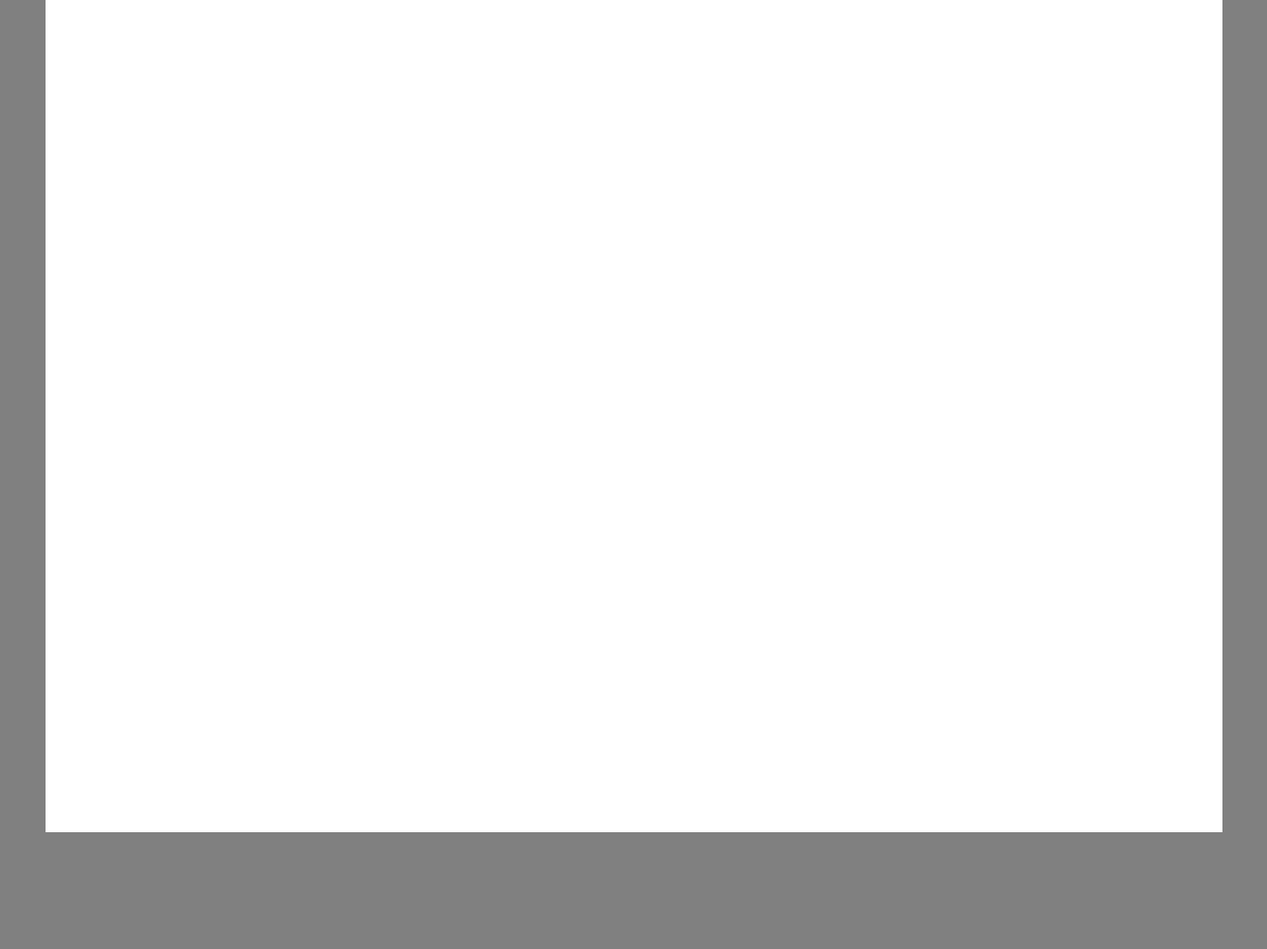
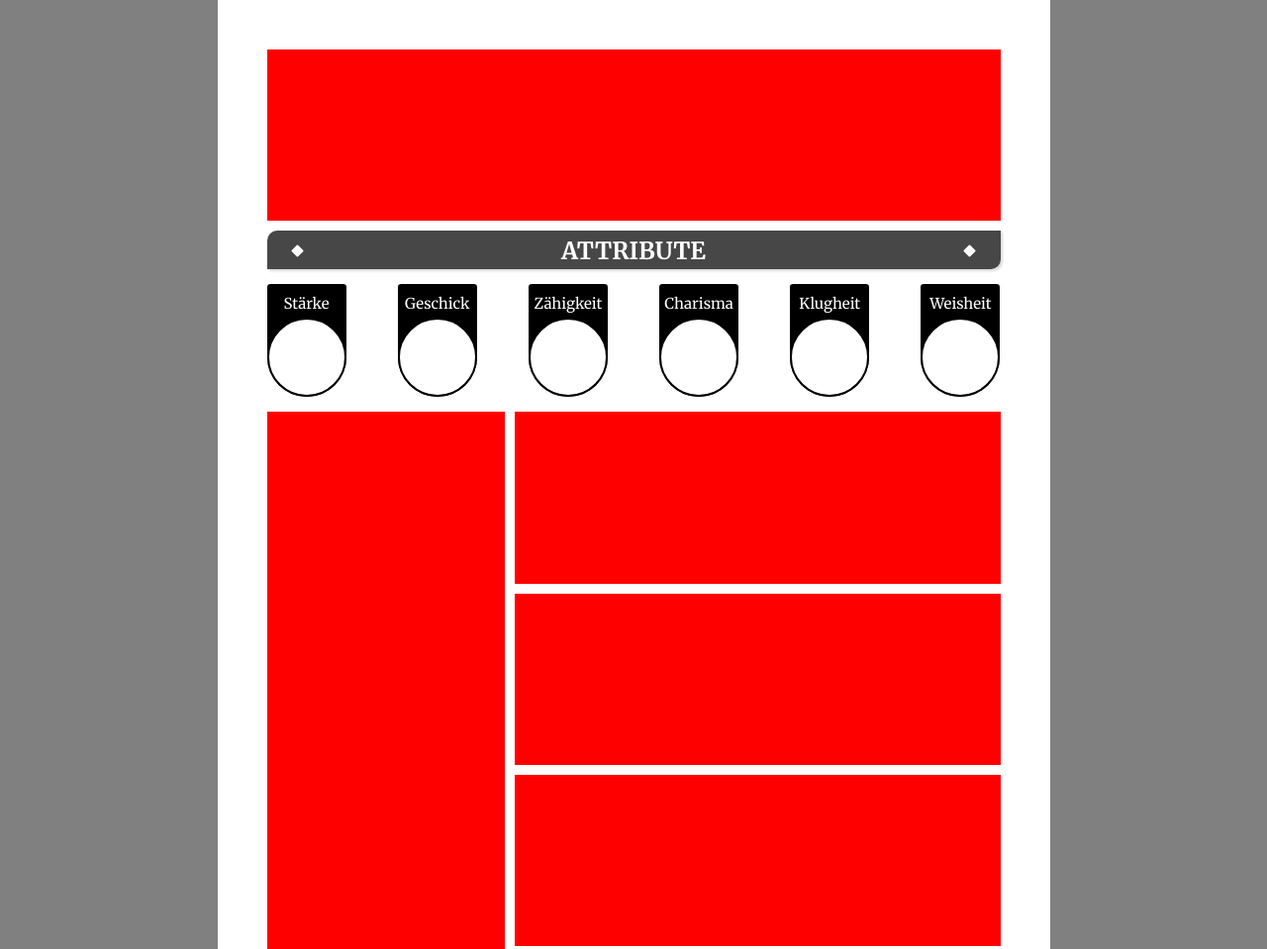
Before and after one commit to Paraldos/awheldenbogen, a website: page index.html in a window 1280 px wide. Shown: the top 959 px of the page at 99% size. Before the commit the page ends 841 px from the top, so only its background shows below. Drawn offline with Linux system fonts and the light colour scheme.

Commit message:
attribtue base styling

```diff
--- a/index.html
+++ b/index.html
@@ -3,7 +3,7 @@
   <head>
     <meta charset="UTF-8" />
     <meta name="viewport" content="width=device-width, initial-scale=1.0" />
-    <title>Dungeoncrawl</title>
+    <title>Heldenbogen</title>
     <style>
       @import url("https://fonts.googleapis.com/css2?family=Newsreader:ital,opsz,wght@0,6..72,200..800;1,6..72,200..800&display=swap");
       @import url("https://fonts.googleapis.com/css2?family=Work+Sans:ital,wght@0,100..900;1,100..900&display=swap");
@@ -19,8 +19,13 @@
   </head>
   <body>
     <main>
-      <div class="left"></div>
-      <div class="right"></div>
+      <div class="basics"></div>
+      <div class="attribute"></div>
+      <div class="fertigkeiten"></div>
+      <div class="inventar"></div>
+      <div class="talente"></div>
+      <div class="nachteile"></div>
+      <div class="merkmale"></div>
     </main>
   </body>
 </html>
--- a/main.js
+++ b/main.js
@@ -0,0 +1,30 @@
+let attribute = document.querySelector('.attribute')
+
+attribute.innerHTML = `
+    ${createHeader('Attribute', 'h1')}
+    <div class='attribute__content'>
+        ${createAttribute('Stärke')}
+        ${createAttribute('Geschick')}
+        ${createAttribute('Zähigkeit')}
+        ${createAttribute('Charisma')}
+        ${createAttribute('Klugheit')}
+        ${createAttribute('Weisheit')}
+    </div>
+`
+
+function createAttribute(title = '') {
+    return `
+    <div class='attribut'>
+        <p>${title}</p>
+        <div></div>
+    </div>`
+}
+
+function createHeader(title = '', type = 'h2') {
+    return `
+    <${type}>
+        <i class="fa-solid fa-diamond"></i>
+            ${title}
+        <i class="fa-solid fa-diamond"></i>
+    </${type}>`;
+}
--- a/styles/__styles.scss
+++ b/styles/__styles.scss
@@ -3,6 +3,8 @@
 @import "./elemente/input.scss";
 @import "./elemente/section.scss";
 @import "./elemente/main.scss";
+
+@import './attribute.scss';
 
 * {
     --color__text: rgb(0, 0, 0);
--- /dev/null
+++ b/styles/_attribute.scss
@@ -0,0 +1,31 @@
+.attribute {
+    grid-area: attribute;
+
+    &__content {
+      display: flex;
+      justify-content: space-between;
+    }
+  }
+
+.attribut {
+    display: flex;
+    flex-direction: column;
+    color: white;
+    background-color: black;
+    border-radius: 5px;
+    border-bottom-left-radius: 60px;
+    border-bottom-right-radius: 60px;
+
+    p {
+      text-align: center;
+      padding: 10px 0 5px 0;
+    }
+
+    div {
+      width: 80px;
+      height: 80px;
+      border: 2px solid black;
+      border-radius: 80px;
+      background-color: white;
+    }
+}
--- a/styles/elemente/_headings.scss
+++ b/styles/elemente/_headings.scss
@@ -9,6 +9,7 @@ h2 {
 
   padding: 5px;
   padding-bottom: 3px;
+  display: block;
 
   margin-bottom: var(--gap__medium);
 
--- a/styles/elemente/_main.scss
+++ b/styles/elemente/_main.scss
@@ -1,15 +1,51 @@
 main {
-  width: 1189px;
-  height: 841px;
+  height: 1189px;
+  width: 841px;
   margin: 0 auto;
   padding: 50px;
   background-color: var(--color__background);
 
   display: grid;
-  grid-template-columns: 1fr 1fr;
-  gap: var(--gap__big);
+  grid-template-rows: repeat(6, 1fr);
+  grid-template-columns: repeat(3, 1fr);
+  grid-template-areas:
+    'basics basics basics'
+    'attribute attribute attribute'
+    'fertigkeiten inventar inventar'
+    'fertigkeiten talente talente'
+    'fertigkeiten nachteile nachteile'
+    'fertigkeiten merkmale merkmale';
+  gap: 10px;
+}
 
-  display: grid;
-  grid-template-columns: 1fr 1fr;
-  gap: var(--gap__big);
+.basics {
+  grid-area: basics;
+  background-color: red;
 }
+
+
+
+.fertigkeiten {
+  grid-area: fertigkeiten;
+  background-color: red;
+}
+
+.inventar {
+  grid-area: inventar;
+  background-color: red;
+}
+
+.talente {
+  grid-area: talente;
+  background-color: red;
+}
+
+.nachteile {
+  grid-area: nachteile;
+  background-color: red;
+}
+
+.merkmale {
+  grid-area: merkmale;
+  background-color: red;
+}
```
Also changed, not shown: styles.css, 1 other file.
